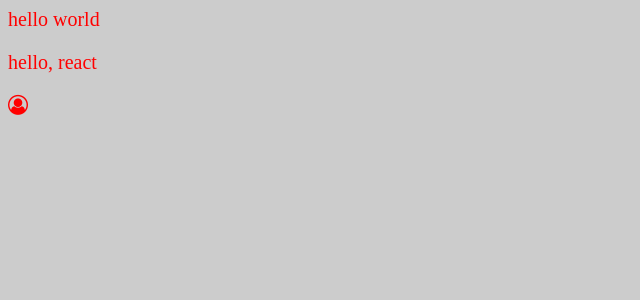
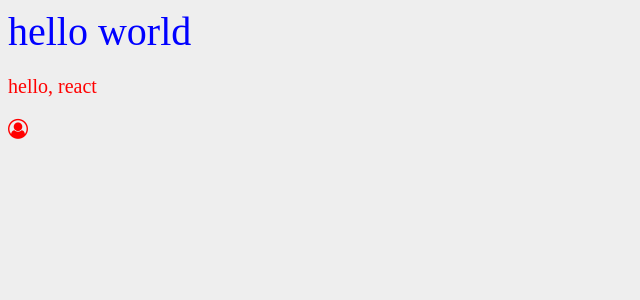
Before and after one commit to yuzexia/admin-v2-fe, a React app: page / in a window 1280 px wide. Shown: the top 300 px of the page, without its empty margins (0-640 px from the left). Built offline with nearby package versions, Linux system fonts and the light colour scheme.

Commit message:
background

```diff
--- a/src/app.jsx
+++ b/src/app.jsx
@@ -2,7 +2,7 @@
  * @Author: yuze.xia
  * @Date: 2018-09-21 11:03:12
  * @Last Modified by: yuze.xia
- * @Last Modified time: 2018-09-28 19:19:02
+ * @Last Modified time: 2018-09-29 11:07:24
  */
 
 import React from 'react';
@@ -14,7 +14,7 @@ import './index.scss'
 
 ReactDom.render(
     <div>
-        <div>hello world</div>
+        <div className="primary">hello world</div>
         <p>hello, react</p>
         <i className="fa fa-user-circle-o"></i>
     </div>,
--- a/src/index.scss
+++ b/src/index.scss
@@ -1,7 +1,11 @@
 
 body{
-    background: #cccccc;
+    background: #eee;
     #app{
         font-size:20px;
     }
+    .primary{
+        font-size:40px;
+        color:blue;
+    }
 }
```
